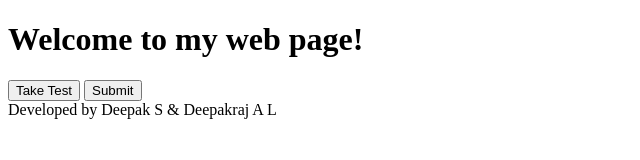
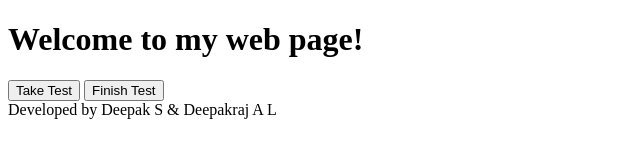
Before and after one commit to Deepakraj0075/DevOps_Assess, a plain HTML site: page index.html in a window 1280 px wide. Shown: the full height of the page, 0-640 px from the left. Drawn offline with Linux system fonts and the light colour scheme.

Commit message:
Update index.html

```diff
--- a/index.html
+++ b/index.html
@@ -13,7 +13,7 @@
         <h1>Welcome to my web page!</h1>
     </header>
     <button name="Take Test">Take Test</button>
-    <button name="Take Test">Submit</button>
+    <button name="Take Test">Finish Test</button>
     <!-- <button name=""></button>
     <button name="Take Test"></button> -->
     <footer>
```
